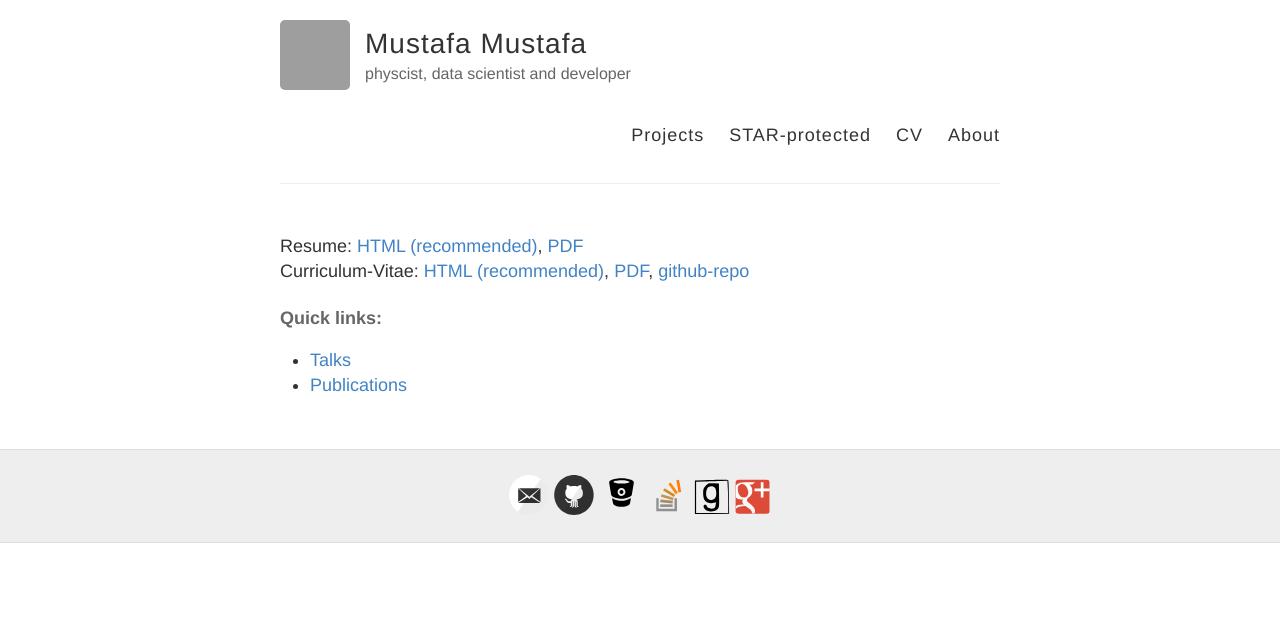
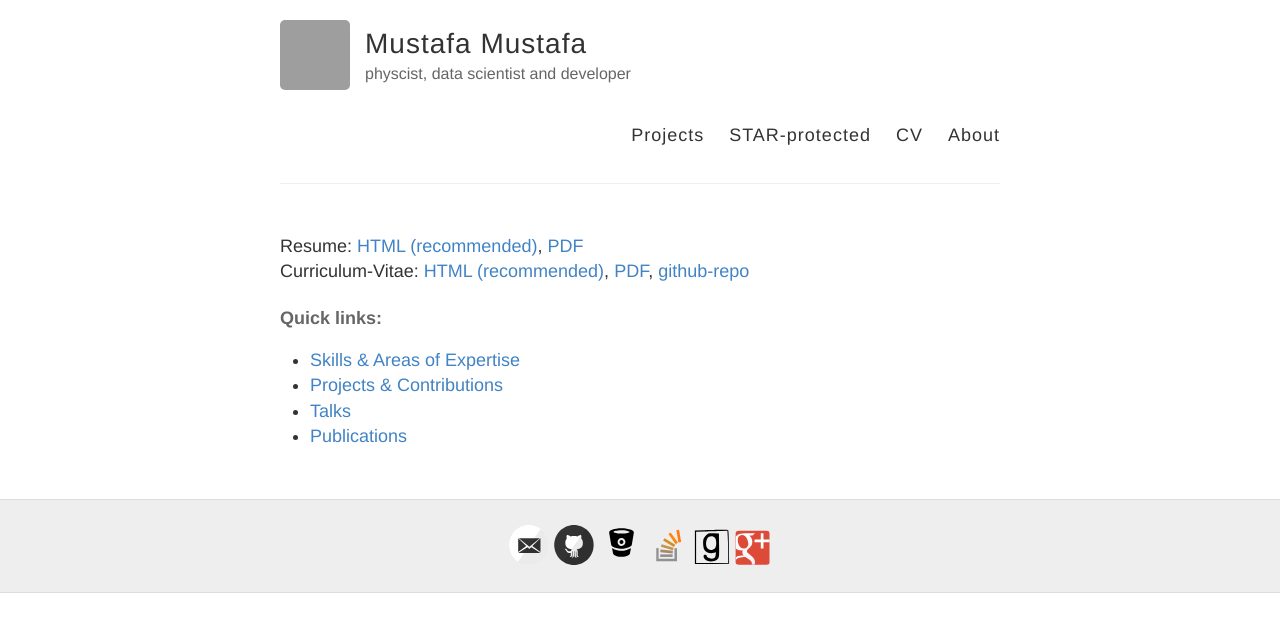
Before and after one commit to MustafaMustafa/MustafaMustafa.github.io, a Jekyll site: the page built from resume/index.md, in a window 1280 px wide. Shown: the top 632 px of the page. Built offline with Jekyll 4.4.1, drawn with Linux system fonts in a browser that asks for light colours; grey boxes are pictures that could not be loaded.

Commit message:
expand quick links

```diff
--- a/resume/cv.html
+++ b/resume/cv.html
@@ -38,7 +38,7 @@ document.write('<a h'+'ref'+'="ma'+'ilto'+':'+e+'">'+e+'<\/'+'a'+'>');
 <p><strong>Focus</strong>:<br />I) Contributing to STAR Time Projection Chamber alignment and calibration R&amp;D.<br /> II) Measurements related to heavy quarks interactions and energy-loss in heavy-ion collisions.<br /><strong>Advisor</strong>: <a href="http://rnc.lbl.gov/~jhthomas/">Jim Thomas</a></p>
 </dd>
 </dl>
-<h2 id="skills-ares-of-expertise">Skills &amp; Ares of Expertise</h2>
+<h2 id="skills-areas-of-expertise">Skills &amp; Areas of Expertise</h2>
 <dl>
 <dt>CS</dt>
 <dd><table>
--- a/resume/index.md
+++ b/resume/index.md
@@ -11,5 +11,7 @@ Curriculum-Vitae: [HTML (recommended)](cv.html), [PDF](mustafa_mustafa_cv.pdf),
 
 ####Quick links:
 
+* [Skills & Areas of Expertise](cv.html#skills-areas-of-expertise)
+* [Projects & Contributions](cv.html#projects-contributions)
 * [Talks](cv.html#talks)
 * [Publications](cv.html#publications)
```
Also changed, not shown: 1 other file.
